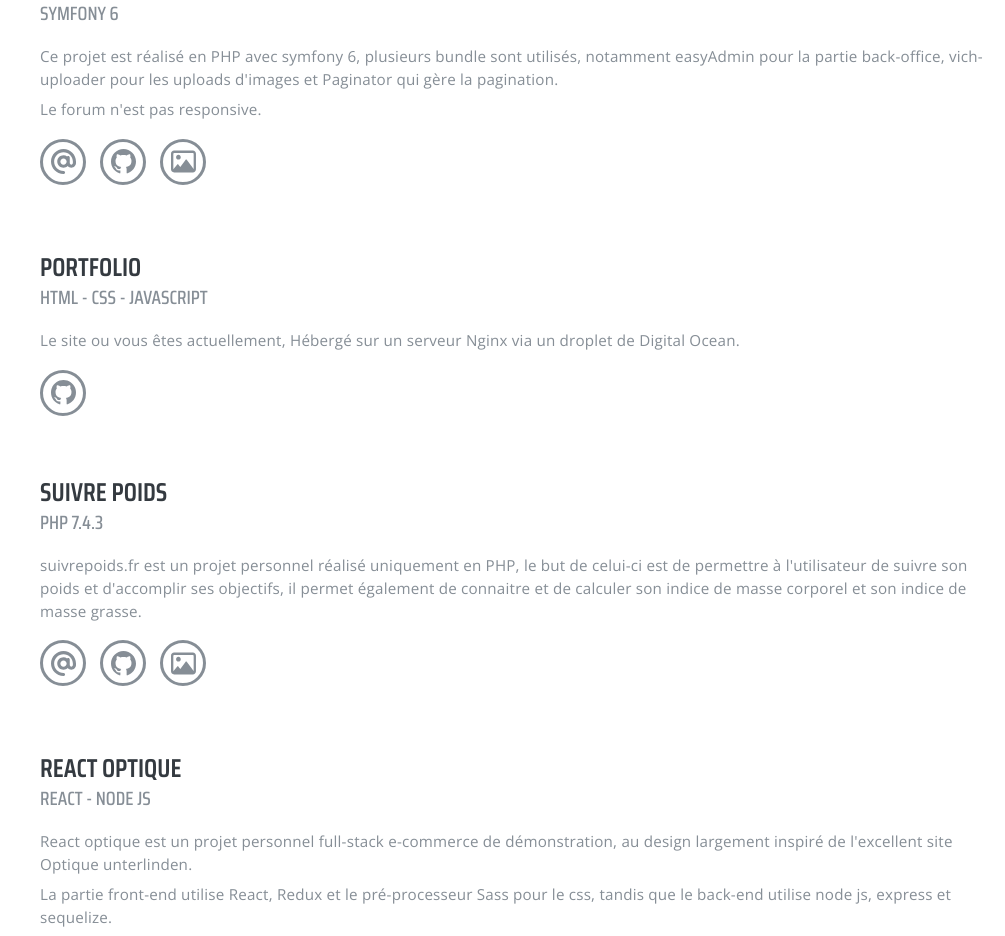
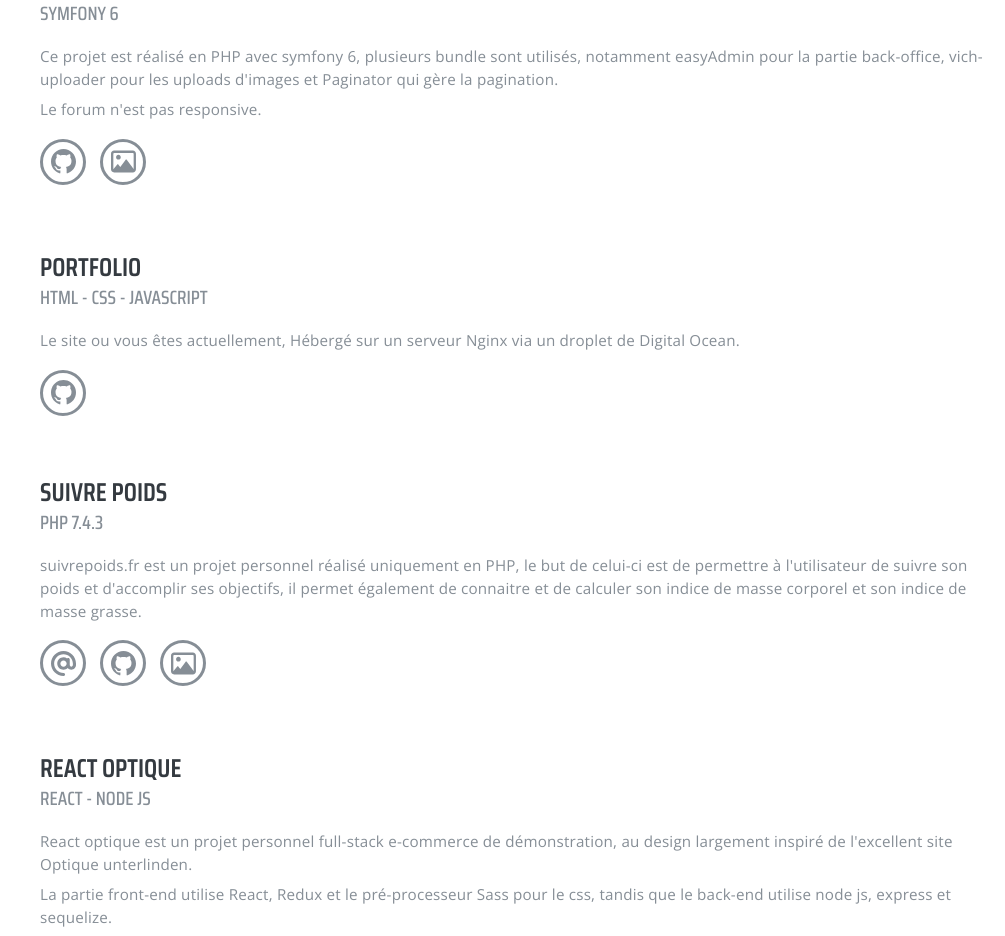
Before and after one commit to julabina/basic-portfolio, a website: page index.html in a window 1280 px wide. Shown: the part 1900-2836 px from the top of the page, without its empty margins (275-1280 px from the left). Drawn offline with nearby package versions, Linux system fonts and the light colour scheme.

Commit message:
update forum card

```diff
--- a/index.html
+++ b/index.html
@@ -98,9 +98,9 @@
                         <p>Le forum n'est pas responsive.</p>
                     </div>
                     <div class="portfolio__content__project__optionsCont">
-                        <a target="_blank" rel="noopener" href="https://www.forum.julienlenfume.com"><div class="portfolio__content__project__optionsCont__option">
+                        <!-- <a target="_blank" rel="noopener" href="https://www.forum.julienlenfume.com"><div class="portfolio__content__project__optionsCont__option">
                             <img src="./assets/images/at-solid.svg" alt="Live site icon">
-                        </div></a>
+                        </div></a> -->
                         <a target="_blank" rel="noopener" href="https://github.com/julabina/forum-symfony"><div class="portfolio__content__project__optionsCont__option">
                             <img src="./assets/images/github.svg" alt="github icon">
                         </div></a>
```
